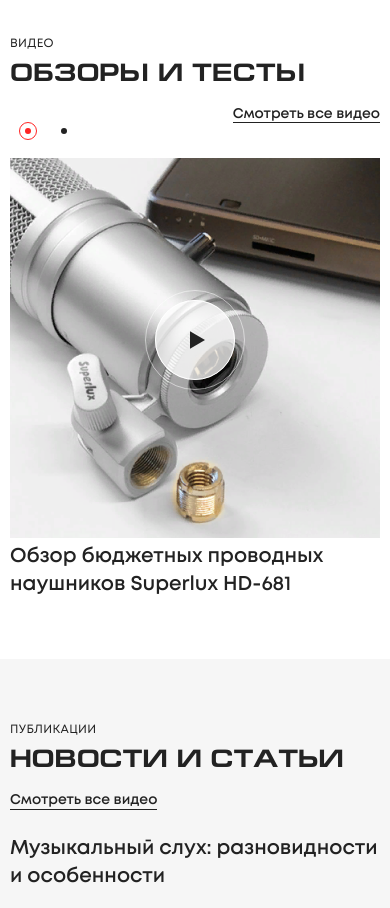
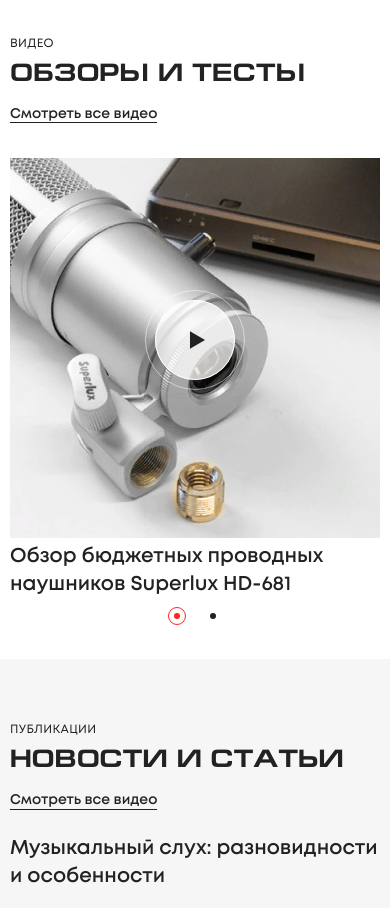
Before and after one commit to den10004/Superlux, a plain HTML site: page index.html in a window 390 px wide. Shown: the part 3860-4768 px from the top of the page. Drawn offline with nearby package versions, Linux system fonts and the light colour scheme.

Commit message:
исправлен булет обзоров

```diff
--- a/index.html
+++ b/index.html
@@ -862,10 +862,10 @@
               <h4 class="fontEuropeExt">Обзоры и тесты</h4>
             </div>
             <div class="head__headline">
-              <div class="survey-pagination"></div>
               <a class="fontMont" href="#">Смотреть все видео</a>
             </div>
           </div>
+          <div class="survey-pagination"></div>
         </div>
         <div class="swiper survey-slider">
           <div class="swiper-wrapper">
--- a/styles/news.css
+++ b/styles/news.css
@@ -109,11 +109,6 @@
     margin-top: 10px;
   }
 }
-/*
-.news-pagination {
-  position: absolute;
-  top: 30px;
-}*/
 
 .news-pagination.swiper-pagination-bullets.swiper-pagination-horizontal {
   position: absolute;
--- a/styles/survey.css
+++ b/styles/survey.css
@@ -61,3 +61,20 @@
   color: #ff2424;
   border-bottom: 1px solid #ff2424;
 }
+
+.survey-pagination.swiper-pagination-bullets.swiper-pagination-horizontal {
+  position: absolute;
+  top: 60px;
+  left: 70%;
+  display: flex;
+}
+
+@media screen and (max-width: 1023px) {
+  .survey-pagination.swiper-pagination-bullets.swiper-pagination-horizontal {
+    top: auto;
+    bottom: -20px;
+    left: 0;
+    justify-content: center;
+    width: 100% !important;
+  }
+}
```
